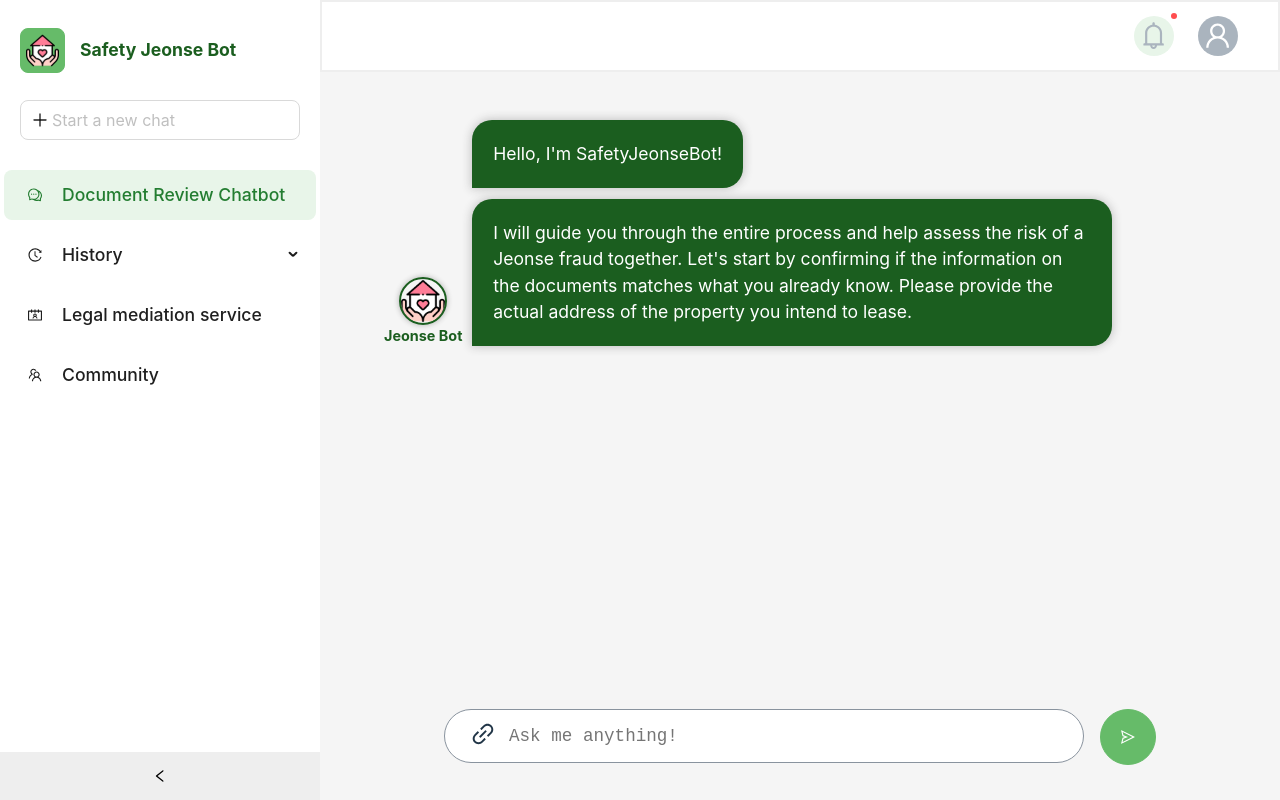
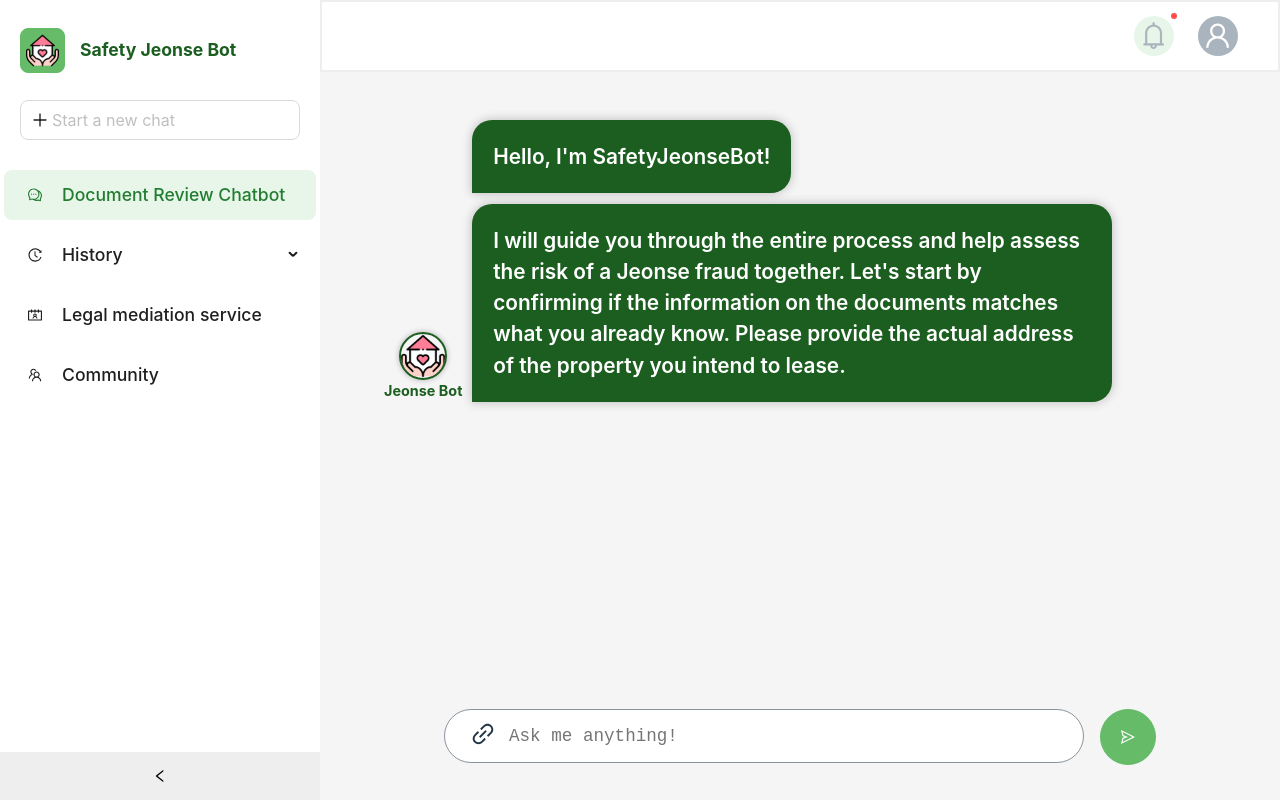
Before and after one commit to Social-Problem-Solving-Hackathon/house-contract-fraud-prevention-chatbot, a React (Vite) app: page /main in a window 1280 px wide. Built offline with nearby package versions, Linux system fonts and the light colour scheme.

Commit message:
Update ChatList.jsx

```diff
--- a/src/components/Main/ChatList.jsx
+++ b/src/components/Main/ChatList.jsx
@@ -158,7 +158,8 @@ const BotChatText = styled.div`
   padding: 1.3rem;
   border-radius: 20px 20px 20px 0;
   background-color: #1b5e1f;
-  font-size: 1.1rem;
+  font-size: 1.3rem;
+  font-weight: 600;
   color: white;
   box-shadow: 0px 0px 10px 1px rgb(195, 195, 195);
 `;
@@ -174,7 +175,8 @@ const MyChatText = styled.div`
   padding: 1.3rem;
   border-radius: 20px 20px 0 20px;
   background-color: #c8e6c9;
-  font-size: 1.1rem;
+  font-size: 1.3rem;
+  font-weight: 600;
   color: black;
   box-shadow: 0px 0px 10px 1px rgb(195, 195, 195);
 `;
```
